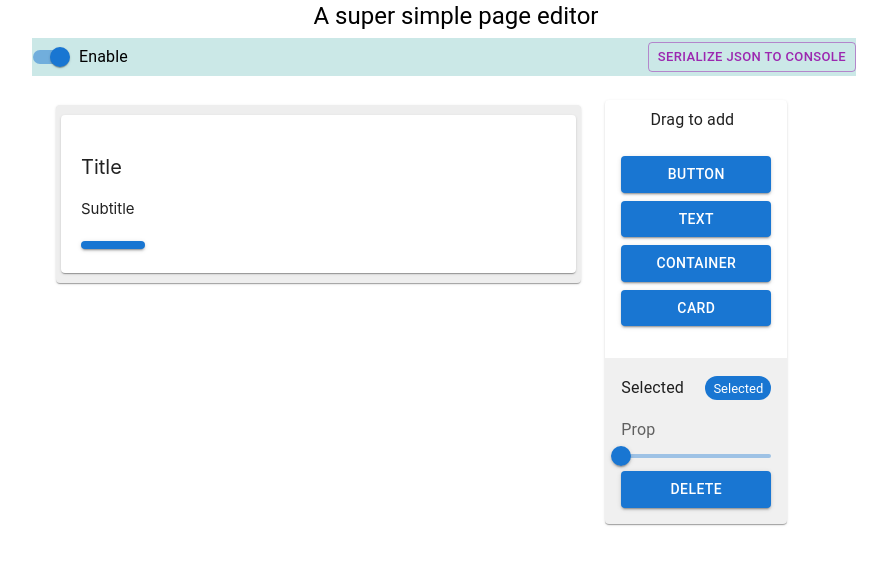
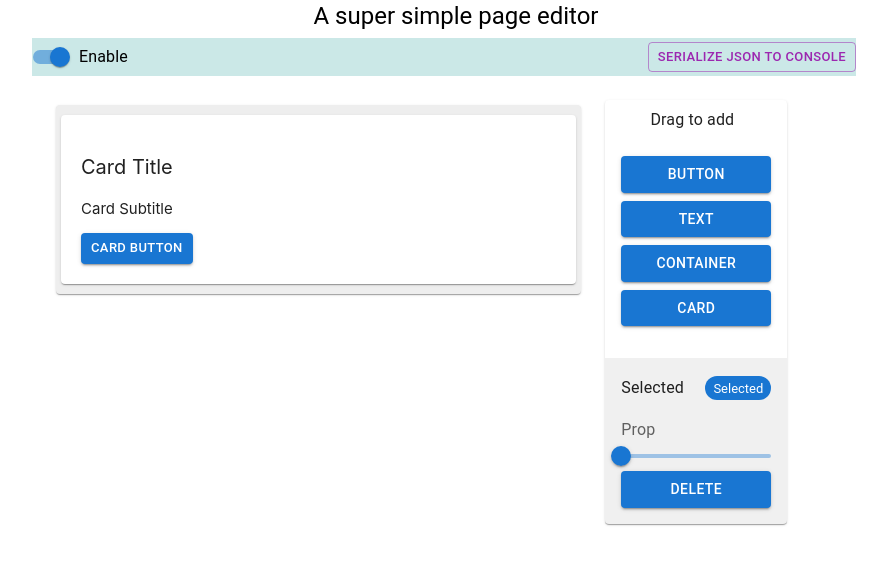
Before and after one commit to enriquesalceda/simplebuilder, a React (Create React App) app: page / in a window 1280 px wide. Shown: the top 564 px of the page, without its empty margins (184-1071 px from the left). Built offline with nearby package versions, Linux system fonts and the light colour scheme.

Commit message:
modify card's components text

```diff
--- a/src/Card.js
+++ b/src/Card.js
@@ -7,11 +7,11 @@ export const Card = ({background, padding = 20}) => {
     return (
         <Container background={background} padding={padding}>
             <div className="text-only">
-                <Text text="Title" fontSize={20} />
-                <Text text="Subtitle" fontSize={15} />
+                <Text text="Card Title" fontSize={20} />
+                <Text text="Card Subtitle" fontSize={15} />
             </div>
             <div className="buttons-only">
-                <Button size="small" text="Learn more" variant="contained" />
+                <Button size="small"variant="contained">Card Button</Button>
             </div>
         </Container>
     )
```
